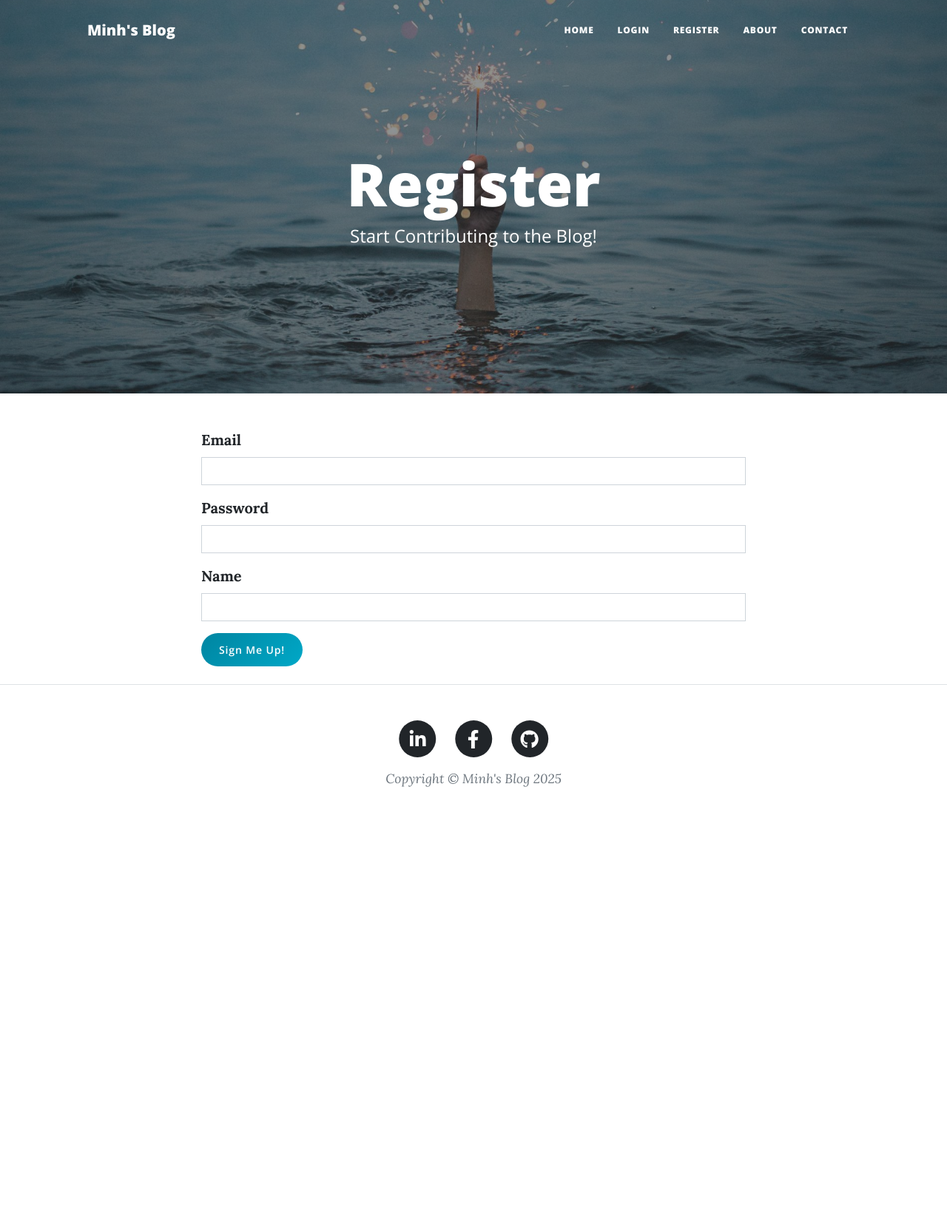
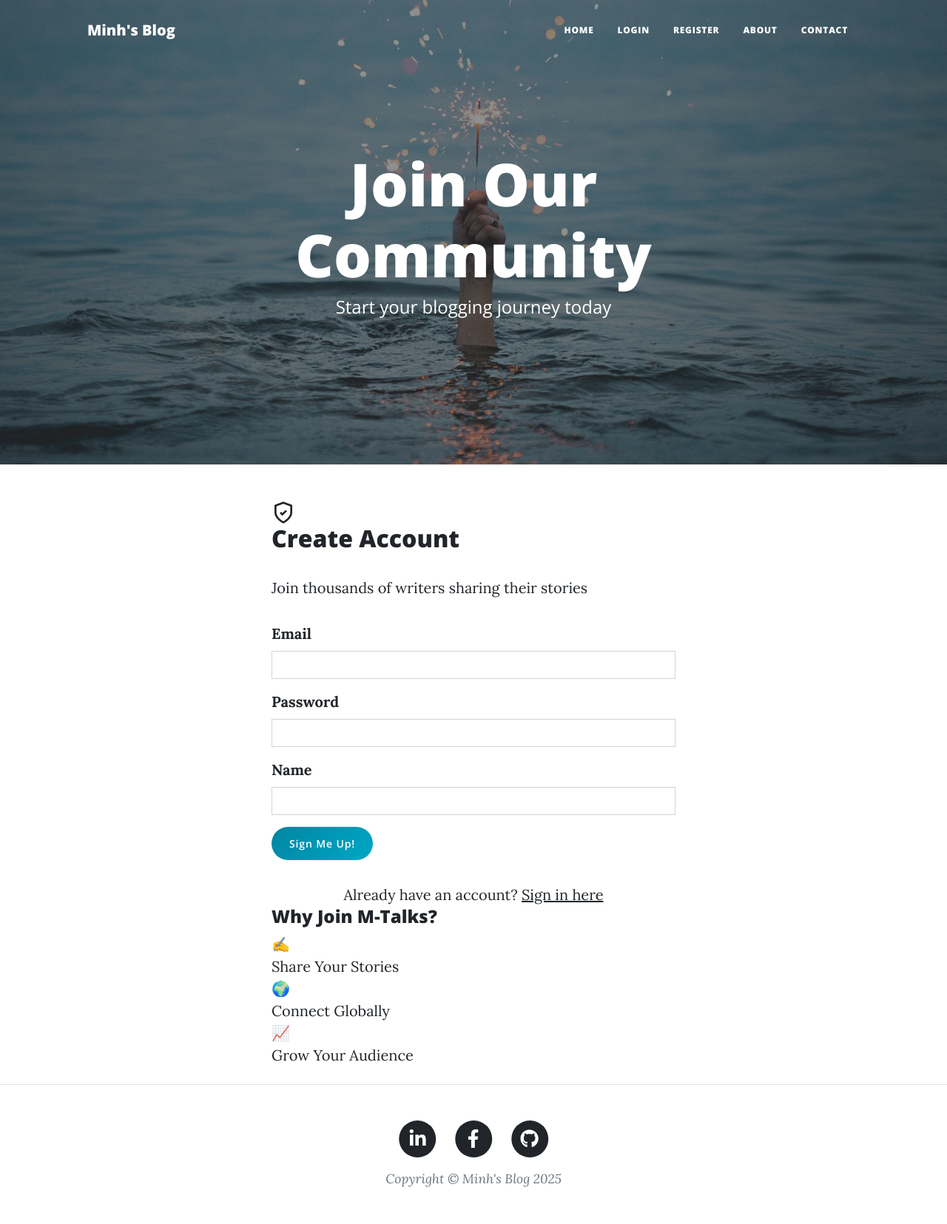
Before and after one commit to Minh111104/My_blog, a Flask app: page /register in a window 1280 px wide. Shown: the whole page at 74% size. Before the commit the page ends 1064 px from the top, so only its background shows below. Run offline with Flask 3, Linux system fonts and the light colour scheme; some libraries are stand-ins or nearby versions.

Commit message:
fix: update modern design elements

```diff
--- a/templates/register.html
+++ b/templates/register.html
@@ -1,5 +1,6 @@
-{% from "bootstrap5/form.html" import render_form %} {% block content %} {%
-include "header.html" %}
+{% from "bootstrap5/form.html" import render_form %}
+{% block content %}
+{% include "header.html" %}
 
 <!-- Page Header -->
 <header
@@ -10,8 +11,8 @@ include "header.html" %}
     <div class="row gx-4 gx-lg-5 justify-content-center">
       <div class="col-md-10 col-lg-8 col-xl-7">
         <div class="page-heading">
-          <h1>Register</h1>
-          <span class="subheading">Start Contributing to the Blog!</span>
+          <h1>Join Our Community</h1>
+          <span class="subheading">Start your blogging journey today</span>
         </div>
       </div>
     </div>
@@ -20,13 +21,79 @@ include "header.html" %}
 
 <main class="mb-4">
   <div class="container">
-    <div class="row">
-      <div class="col-lg-8 col-md-10 mx-auto">
-      <!--Rendering the registration form here-->
-      {{render_form(form, novalidate=True, button_map={"submit": "primary"}) }}
+    <div class="row justify-content-center">
+      <div class="col-lg-6 col-md-8 col-sm-12">
+
+        <!-- Enhanced Register Card -->
+        <div class="auth-card">
+          <div class="auth-header">
+            <div class="auth-icon">
+              <svg width="32" height="32" viewBox="0 0 24 24" fill="none" stroke="currentColor" stroke-width="2">
+                <path d="M12 22s8-4 8-10V5l-8-3-8 3v7c0 6 8 10 8 10z"/>
+                <path d="m9 12 2 2 4-4"/>
+              </svg>
+            </div>
+            <h2 class="auth-title">Create Account</h2>
+            <p class="auth-subtitle">Join thousands of writers sharing their stories</p>
+          </div>
+
+          <!-- Flash Messages -->
+          {% with messages = get_flashed_messages() %}
+          {% if messages %}
+          <div class="flash-messages">
+            {% for message in messages %}
+            <div class="alert alert-info alert-dismissible fade show" role="alert">
+              <svg width="16" height="16" viewBox="0 0 24 24" fill="none" stroke="currentColor" stroke-width="2">
+                <circle cx="12" cy="12" r="10"/>
+                <path d="m9 12 2 2 4-4"/>
+              </svg>
+              {{ message }}
+              <button type="button" class="btn-close" data-bs-dismiss="alert"></button>
+            </div>
+            {% endfor %}
+          </div>
+          {% endif %}
+          {% endwith %}
+
+          <!-- Register Form -->
+          <div class="auth-form">
+            {{render_form(form, novalidate=True, button_map={"submit": "primary"}) }}
+          </div>
+
+          <!-- Additional Options -->
+          <div class="auth-options">
+            <div class="auth-links">
+              <p class="text-center mb-0">
+                Already have an account?
+                <a href="{{ url_for('login') }}" class="auth-link">Sign in here</a>
+              </p>
+            </div>
+          </div>
+
+          <!-- Benefits Section -->
+          <div class="benefits-section">
+            <h4>Why Join M-Talks?</h4>
+            <div class="benefits-grid">
+              <div class="benefit-item">
+                <div class="benefit-icon">✍️</div>
+                <div class="benefit-text">Share Your Stories</div>
+              </div>
+              <div class="benefit-item">
+                <div class="benefit-icon">🌍</div>
+                <div class="benefit-text">Connect Globally</div>
+              </div>
+              <div class="benefit-item">
+                <div class="benefit-icon">📈</div>
+                <div class="benefit-text">Grow Your Audience</div>
+              </div>
+            </div>
+          </div>
+        </div>
+
       </div>
     </div>
   </div>
 </main>
 
-{% include "footer.html" %} {% endblock %}
+{% include "footer.html" %}
+{% endblock %}
```
Also changed, not shown: templates/login.html (+48 -9 lines).
